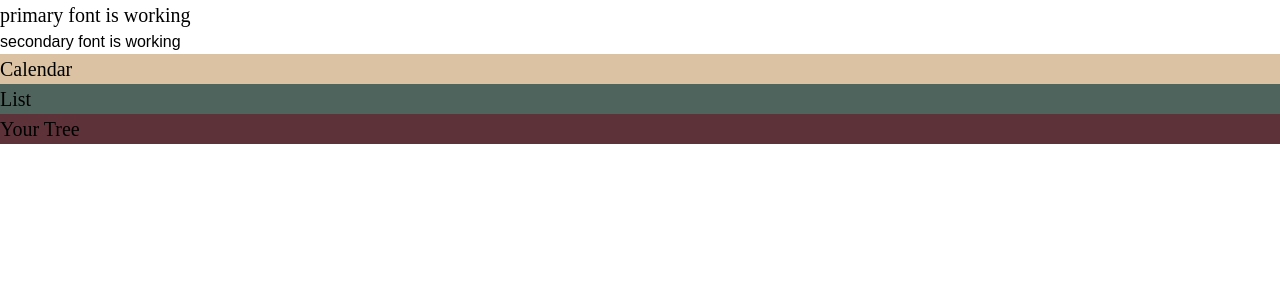
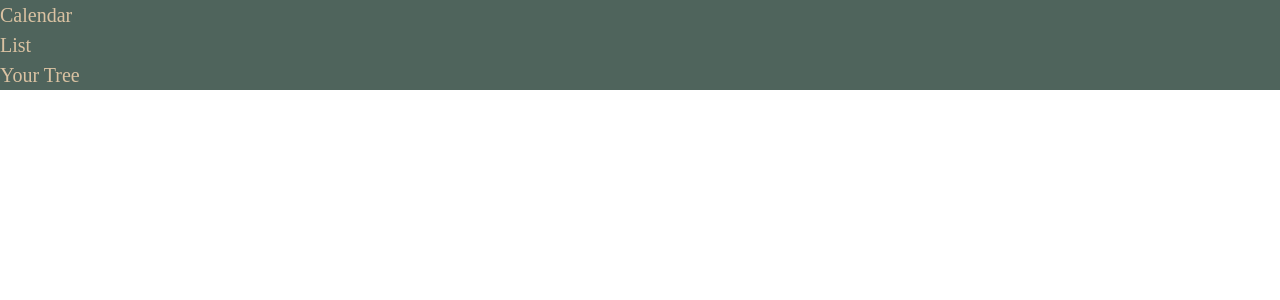
Before and after one commit to egidehirwa/origin, a React (Create React App) app in the folder frontend/: page / in a window 1280 px wide. Shown: the top 300 px of the page. Built offline with nearby package versions, Linux system fonts and the light colour scheme.

Commit message:
change checked

```diff
--- a/frontend/src/App.css
+++ b/frontend/src/App.css
@@ -1,2 +1,379 @@
 .app {
 }
+
+/* @font-face {
+  font-family: "Josefin Sans", sans-serif;
+  src: url("src/assets/fonts/JosefinSans-VariableFont_wght.ttf") format("truetype");
+  font-display: swap;
+} */
+
+:root {
+    --section-spacing: 3.5rem;
+    --clr-Primary-100: hsl(215deg, 53%, 90%);
+    --clr-Primary-200: hsl(215deg, 53%, 70%);
+    --clr-Primary-300: hsl(215deg, 53%, 30%);
+    --clr-Primary-400: hsl(215deg, 53%, 20%);
+    --clr-Primary-500: hsl(215deg, 37%, 17%);
+    --clr-Primary-600: hsl(215deg, 53%, 10%);
+    --clr-Secondary-100: hsl(170, 25%, 90%);
+    --clr-Secondary-200: hsl(170, 25%, 70%);
+    --clr-Secondary-300: hsl(170, 25%, 50%);
+    --clr-Secondary-400: hsl(170, 25%, 40%);
+    --clr-Secondary-500: hsl(170, 25%, 30%);
+    --clr-Secondary-600: hsl(170, 25%, 20%);
+    --clr-Neutral-100: hsl(0deg, 0%, 100%);
+    --clr-Neutral-200: hsl(0deg, 0%, 87%);
+    --clr-Neutral-300: hsl(0deg, 0%, 80%);
+    --clr-Neutral-400: hsl(0deg, 0%, 70%);
+    --clr-Neutral-500: hsl(0deg, 0%, 60%);
+    --clr-Neutral-600: hsl(0deg, 0%, 50%);
+    --clr-Neutral-700: hsl(0deg, 0%, 40%);
+    --clr-Neutral-800: hsl(0deg, 0%, 30%);
+    --clr-Neutral-900: hsl(0deg, 0%, 15%);
+    --fs-300: 1rem;
+    --fs-400: 1.125rem;
+    --fs-500: 1.563rem;
+    --fs-600: 1.953rem;
+    --fs-700: 2.441rem;
+    --fs-800: 3.052rem;
+}
+
+/* @media only screen and (min-width: 640px) {
+  /* :root {
+      --section-spacing: 7rem;
+  }
+} */
+
+@media only screen and (min-width: 40em) {
+    :root {
+        --fs-300: 1rem;
+        --fs-400: 1.25rem;
+        --fs-500: 2rem;
+        --fs-600: 2.827rem;
+        --fs-700: 4rem;
+        --fs-800: 5.653rem;
+    }
+}
+*/
+
+/* Box sizing rules */
+*,
+*::before,
+*::after {
+    box-sizing: border-box;
+}
+
+/* Remove default margin */
+* {
+    margin: 0;
+    padding: 0;
+}
+
+/* Remove list styles on ul, ol elements with a list role, which suggests default styling will be removed */
+ul[role="list"],
+ol[role="list"] {
+    list-style: none;
+}
+
+/* Set core root defaults */
+html:focus-within {
+    scroll-behavior: smooth;
+}
+
+/* Set core body defaults */
+body {
+    min-height: 100vh;
+    text-rendering: optimizeSpeed;
+    line-height: 1.5;
+    /* background-color: var(--clr-Secondary-300); */
+    color: var(--clr-Primary-500);
+}
+
+/* A elements that don't have a class get default styles */
+a {
+    text-decoration: none;
+}
+
+/* Make images easier to work with */
+img,
+picture {
+    max-width: 100%;
+    display: block;
+}
+
+/* Inherit fonts for inputs and buttons */
+input,
+button,
+textarea,
+select {
+    font: inherit;
+}
+
+/* Remove all animations, transitions and smooth scroll for people that prefer not to see them */
+@media (prefers-reduced-motion: reduce) {
+    html:focus-within {
+        scroll-behavior: auto;
+    }
+
+    *,
+    *::before,
+    *::after {
+        animation-duration: 0.01ms !important;
+        animation-iteration-count: 1 !important;
+        transition-duration: 0.01ms !important;
+        scroll-behavior: auto !important;
+    }
+}
+
+/*
+=============
+COLOR TEXT & BACKGROUND
+=============
+*/
+
+.textPrimary100 {
+    color: var(--clr-Primary-100);
+}
+
+.bgPrimary100 {
+    background-color: var(--clr-Primary-100);
+}
+
+.textPrimary200 {
+    color: var(--clr-Primary-200);
+}
+
+.bgPrimary200 {
+    background-color: var(--clr-Primary-200);
+}
+
+.textPrimary300 {
+    color: var(--clr-Primary-300);
+}
+
+.bgPrimary300 {
+    background-color: var(--clr-Primary-300);
+}
+
+.textPrimary400 {
+    color: var(--clr-Primary-400);
+}
+
+.bgPrimary400 {
+    background-color: var(--clr-Primary-400);
+}
+
+.textPrimary500 {
+    color: var(--clr-Primary-500);
+}
+
+.bgPrimary500 {
+    background-color: var(--clr-Primary-500);
+}
+
+.textPrimary600 {
+    color: var(--clr-Primary-600);
+}
+
+.bgPrimary600 {
+    background-color: var(--clr-Primary-600);
+}
+
+.textPrimary700 {
+    color: var(--clr-Primary-700);
+}
+
+.bgPrimary700 {
+    background-color: var(--clr-Primary-700);
+}
+
+.textSecondary100 {
+    color: var(--clr-Secondary-100);
+}
+
+.bgSecondary100 {
+    background-color: var(--clr-Secondary-100);
+}
+
+.textSecondary200 {
+    color: var(--clr-Secondary-200);
+}
+
+.bgSecondary200 {
+    background-color: var(--clr-Secondary-200);
+}
+
+.textSecondary300 {
+    color: var(--clr-Secondary-300);
+}
+
+.bgSecondary300 {
+    background-color: var(--clr-Secondary-300);
+}
+
+.textSecondary400 {
+    color: var(--clr-Secondary-400);
+}
+
+.bgSecondary400 {
+    background-color: var(--clr-Secondary-400);
+}
+
+.textSecondary500 {
+    color: var(--clr-Secondary-500);
+}
+
+.bgSecondary500 {
+    background-color: var(--clr-Secondary-500);
+}
+
+.textSecondary600 {
+    color: var(--clr-Secondary-600);
+}
+
+.bgSecondary600 {
+    background-color: var(--clr-Secondary-600);
+}
+
+.textNeutral100 {
+    color: var(--clr-Neutral-100);
+}
+
+.bgNeutral100 {
+    background-color: var(--clr-Neutral-100);
+}
+
+.textNeutral200 {
+    color: var(--clr-Neutral-200);
+}
+
+.bgNeutral200 {
+    background-color: var(--clr-Neutral-200);
+}
+
+.textNeutral300 {
+    color: var(--clr-Neutral-300);
+}
+
+.bgNeutral300 {
+    background-color: var(--clr-Neutral-300);
+}
+
+.textNeutral400 {
+    color: var(--clr-Neutral-400);
+}
+
+.bgNeutral400 {
+    background-color: var(--clr-Neutral-400);
+}
+
+.textNeutral500 {
+    color: var(--clr-Neutral-500);
+}
+
+.bgNeutral500 {
+    background-color: var(--clr-Neutral-500);
+}
+
+.textNeutral600 {
+    color: var(--clr-Neutral-600);
+}
+
+.bgNeutral600 {
+    background-color: var(--clr-Neutral-600);
+}
+
+.textNeutral700 {
+    color: var(--clr-Neutral-700);
+}
+
+.bgNeutral700 {
+    background-color: var(--clr-Neutral-700);
+}
+
+.textNeutral800 {
+    color: var(--clr-Neutral-800);
+}
+
+.bgNeutral800 {
+    background-color: var(--clr-Neutral-800);
+}
+
+.textNeutral900 {
+    color: var(--clr-Neutral-900);
+}
+
+.bgNeutral900 {
+    background-color: var(--clr-Neutral-900);
+}
+
+/*
+=============
+COMPOSITION
+=============
+*/
+
+.displayHidden {
+    display: none;
+}
+
+/* ===Flex classes=== */
+.displayFlex {
+    display: flex;
+}
+
+.displayFlexColumn {
+    display: flex;
+    flex-direction: column;
+}
+
+/*justify-content*/
+.justifyStart {
+    justify-content: flex-start;
+}
+
+.justifyEnd {
+    justify-content: flex-end;
+}
+
+.justifyCenter {
+    justify-content: center;
+}
+
+.justifyBetween {
+    justify-content: space-between;
+}
+
+.justifyEvenly {
+    justify-content: space-evenly;
+}
+
+/*align-content*/
+.alignCenter {
+    align-items: center;
+}
+
+.alignStart {
+    align-items: flex-start;
+}
+
+.alignEnd {
+    align-items: flex-end;
+}
+
+/*align-self*/
+.alignSelfCenter {
+    align-self: center;
+}
+
+.alignSelfEnd {
+    align-self: flex-end;
+}
+
+.alignSelfStart {
+    align-self: flex-start;
+}
+
+.flexGrow {
+    flex-grow: 1;
+}
--- a/frontend/src/App.js
+++ b/frontend/src/App.js
@@ -5,7 +5,7 @@ import "./App.css";
 //munis (line 10-13) = i check if the fonts & colors are working
 function App() {
     return (
-        <div className="App">
+        <div className="App bg-greenish">
             <header className="App-header"></header>
             <div>
                 <EventList />
--- a/frontend/src/components/Calendar.jsx
+++ b/frontend/src/components/Calendar.jsx
@@ -1,7 +1,7 @@
 import React from "react";
 
 function Calendar() {
-    return <div className="text-xl font-primaryFont bg-secondary">Calendar</div>;
+    return <div className="text-xl font-primaryFont text-creemish">Calendar</div>;
 }
 
 export default Calendar;
--- a/frontend/src/components/DateList.jsx
+++ b/frontend/src/components/DateList.jsx
@@ -1,7 +1,7 @@
 import React from "react";
 
 function DateList() {
-    return <div className="text-xl font-primaryFont bg-primary">List</div>;
+    return <div className="text-xl font-primaryFont text-creemish">List</div>;
 }
 
 export default DateList;
--- a/frontend/src/components/EventList.jsx
+++ b/frontend/src/components/EventList.jsx
@@ -6,8 +6,6 @@ import DateList from "./DateList";
 function EventList() {
     return (
         <div>
-            <h1 className="text-xl font-primaryFont">primary font is working</h1>
-            <p className="font-secondaryFont">secondary font is working</p>
             <Calendar />
             <DateList />
         </div>
--- a/frontend/src/components/TreeCard.jsx
+++ b/frontend/src/components/TreeCard.jsx
@@ -1,7 +1,7 @@
 import React from "react";
 
 function TreeCard() {
-    return <div className="text-xl font-primaryFont bg-peps">Your Tree</div>;
+    return <div className="text-xl font-primaryFont text-creemish">Your Tree</div>;
 }
 
 export default TreeCard;
--- a/frontend/tailwind.config.js
+++ b/frontend/tailwind.config.js
@@ -13,9 +13,11 @@ module.exports = {
         },
         extend: {
             colors: {
-                primary: "#4F645C",
-                secondary: "#DAC2A2",
+                darkgreen: "#394843",
+                greenish: "#4F645C",
                 peps: "#5E3239",
+                creemish: "#DAC2A2",
+                lighcream: "#EBE3D5",
             },
         },
     },
```
